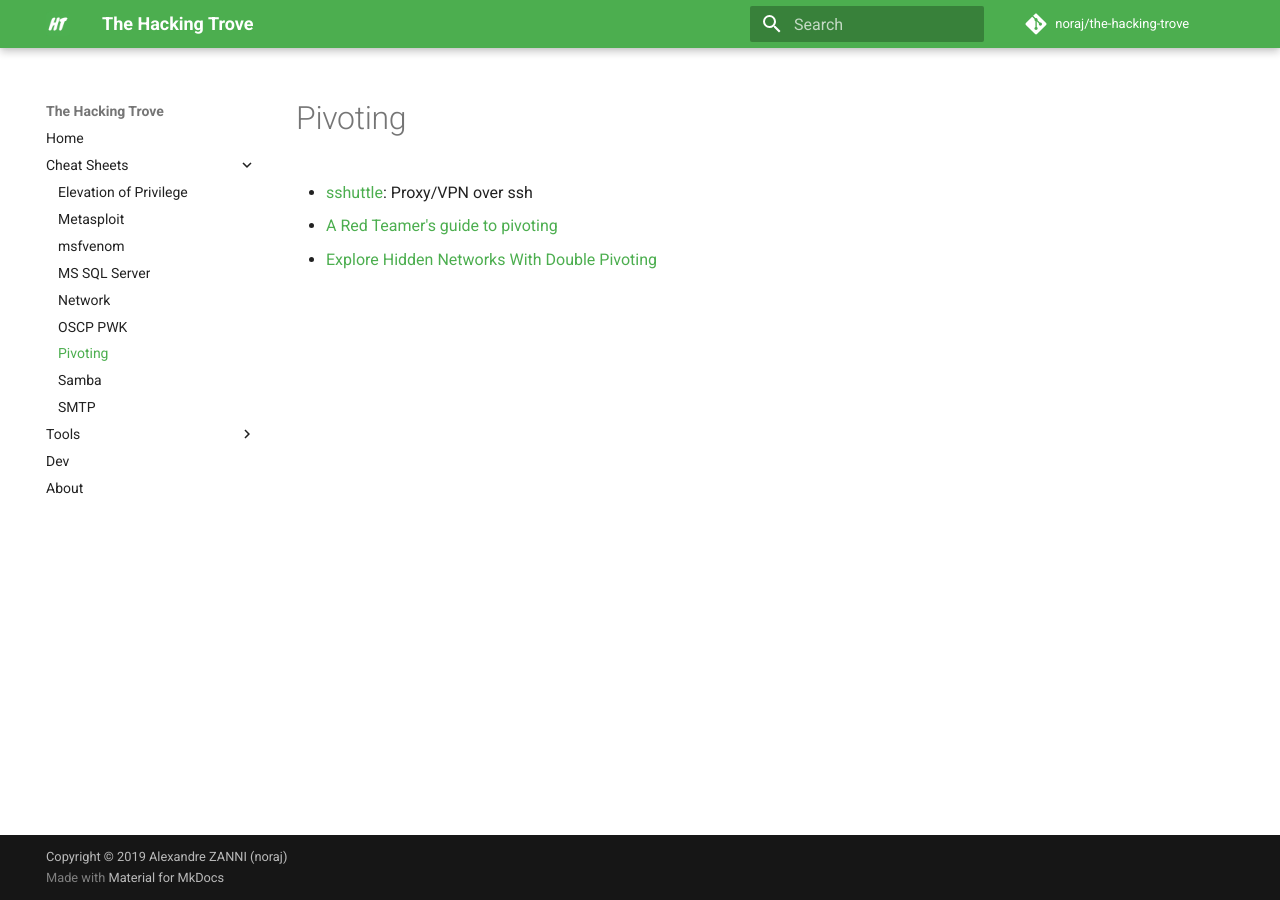
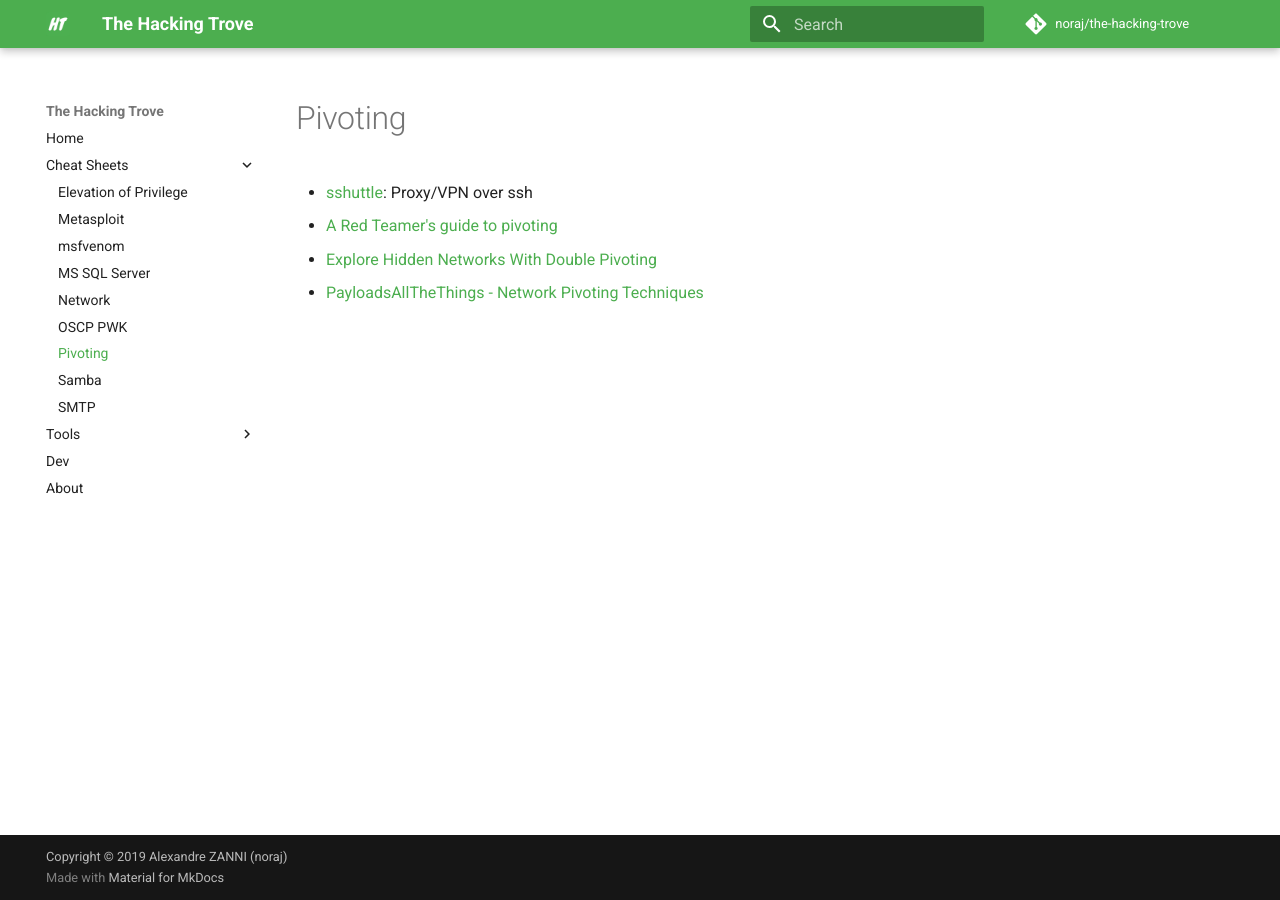
Before and after one commit to noraj/the-hacking-trove, an MkDocs documentation site: the page built from docs/Cheat Sheets/pivoting.md, in a window 1280 px wide. Built offline with MkDocs 1.6.1 and Material for MkDocs 9.7.7, drawn with Linux system fonts in a browser that asks for light colours; comment, search, counter and statistics services are not loaded.

Commit message:
add PayloadsAllTheThings - Network Pivoting Techniques

```diff
--- a/docs/Cheat Sheets/pivoting.md
+++ b/docs/Cheat Sheets/pivoting.md
@@ -6,3 +6,4 @@ tags: [pivoting,network]
 - [sshuttle](https://github.com/sshuttle/sshuttle): Proxy/VPN over ssh
 - [A Red Teamer's guide to pivoting](https://artkond.com/2017/03/23/pivoting-guide/)
 - [Explore Hidden Networks With Double Pivoting](https://pentest.blog/explore-hidden-networks-with-double-pivoting/)
+- [PayloadsAllTheThings - Network Pivoting Techniques](https://github.com/swisskyrepo/PayloadsAllTheThings/blob/master/Methodology%20and%20Resources/Network%20Pivoting%20Techniques.md)
```
